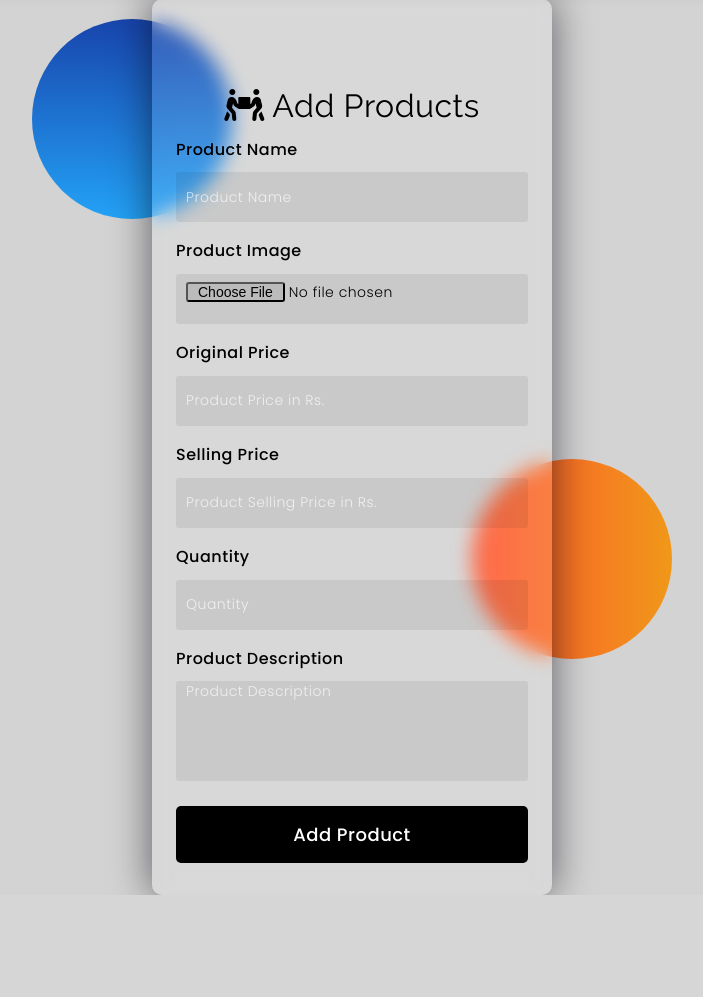
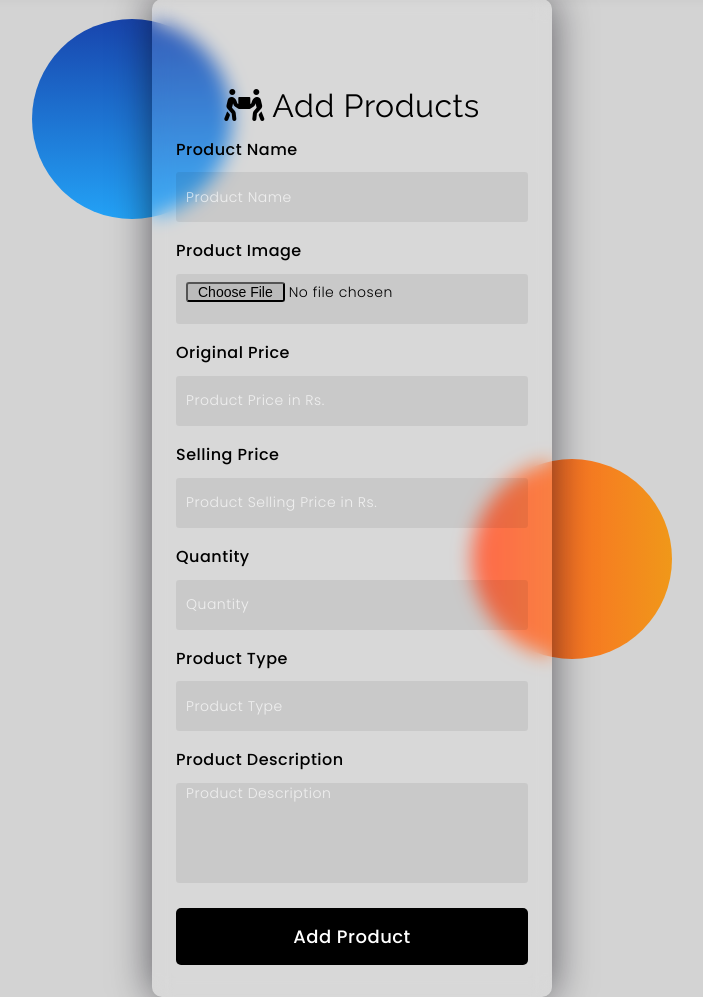
Before and after one commit to John-Prabu-A/Retail-Store-Management-System, a PHP site: page /addProducts.php in a window 1280 px wide. Shown: the part 61-1058 px from the top of the page, without its empty margins (288-991 px from the left). Before the commit the page ends 956 px from the top, so only its background shows below. Run offline with PHP 8.4, Linux system fonts and the light colour scheme.

Commit message:
type field added in addProducts.php

```diff
--- a/addProducts.php
+++ b/addProducts.php
@@ -33,6 +33,9 @@
         <label for="quantity">Quantity</label>
         <input type="number" placeholder="Quantity" name="quantity">
 
+        <label for="productType">Product Type</label>
+        <input type="text" placeholder="Product Type" name="productType">
+
         <label for="productDescription">Product Description</label>
         <textarea style="resize: none;" rows="15" placeholder="Product Description" name="productDescription"></textarea>
 
@@ -64,7 +67,7 @@
         $sellingPrice = floatval($_POST["sellingPrice"]);
         $quantity = intval($_POST["quantity"]);
         $productDescription = mysqli_real_escape_string($con, $_POST["productDescription"]);
-
+        $productType = mysqli_real_escape_string($con, $_POST["productType"]);
         // Process uploaded image
         $productImageName = $_FILES["productImage"]["name"];
         $tempname = $_FILES["productImage"]["tmp_name"];
@@ -72,9 +75,8 @@
         move_uploaded_file($tempname, $newImageName);
 
         // Insert product details into the database
-        $sql = "INSERT INTO `Product_Details` (productName, originalPrice, sellingPrice, quantity, productDescription)
-                VALUES ('$productName', $originalPrice, $sellingPrice, $quantity, '$productDescription')";
-
+        $sql = "INSERT INTO `Product_Details` (productName, originalPrice, sellingPrice, quantity, productDescription,product_type)
+                VALUES ('$productName', $originalPrice, $sellingPrice, $quantity, '$productDescription','$productType')";
         $result = mysqli_query($con, $sql);
 
         if ($result) {
```
